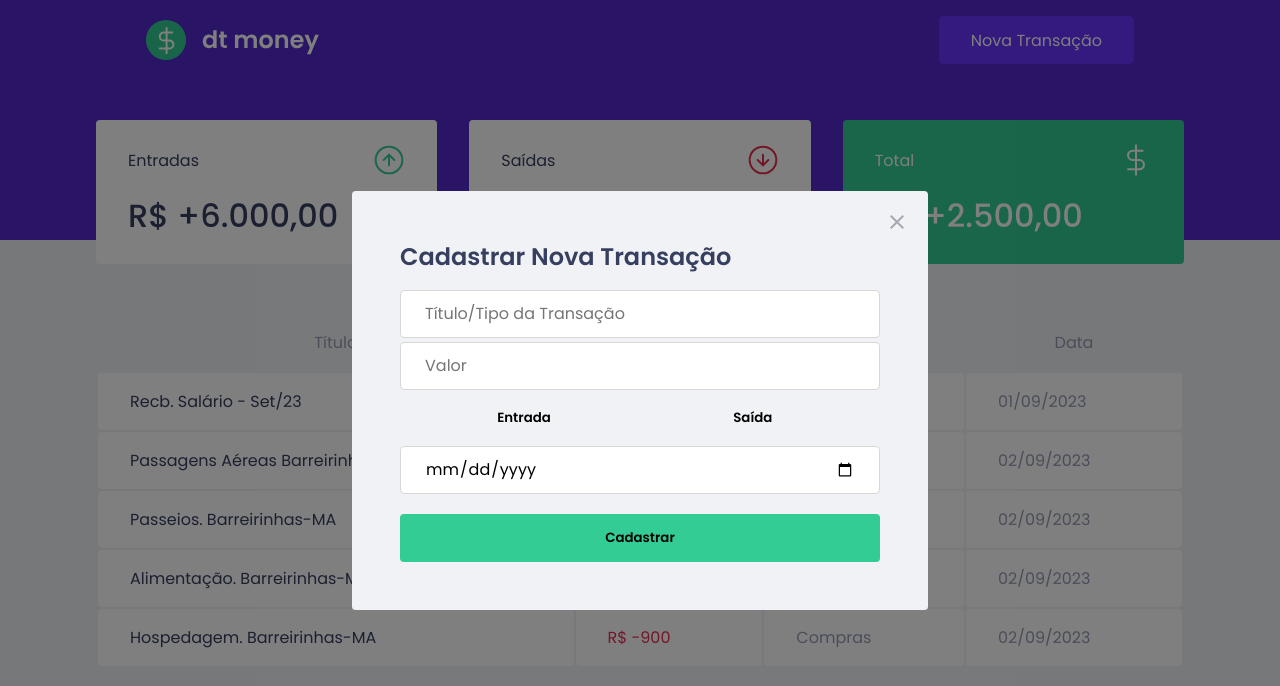
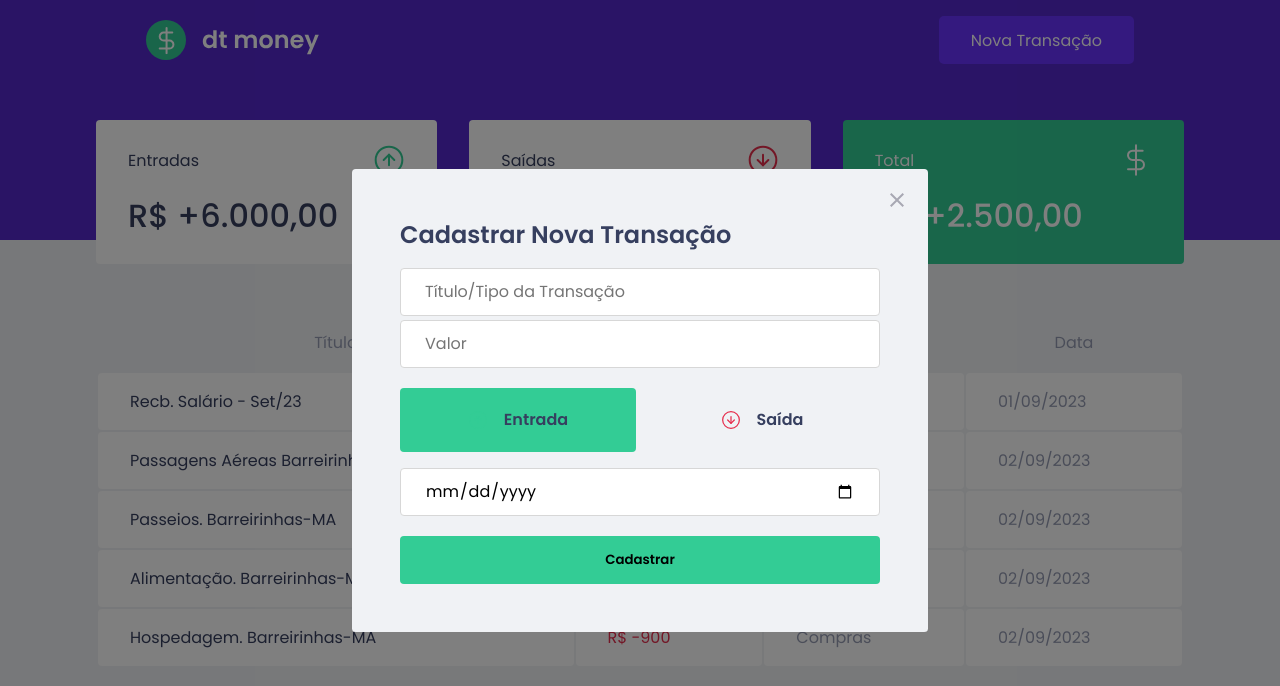
Before and after one commit to WernerHolanda/dw.money, a React (Create React App) app: page / in a window 1280 px wide. Both pictures are taken after a click on the button "Nova Transação". Shown: the top 686 px of the page. Built offline with nearby package versions, Linux system fonts and the light colour scheme.

Commit message:
new colors buttons

```diff
--- a/package.json
+++ b/package.json
@@ -3,6 +3,7 @@
   "version": "0.1.0",
   "private": true,
   "dependencies": {
+    "polished": "^4.2.2",
     "react": "^18.2.0",
     "react-dom": "^18.2.0",
     "react-modal": "^3.16.1",
--- a/src/components/NewTransactionModal/index.tsx
+++ b/src/components/NewTransactionModal/index.tsx
@@ -1,8 +1,10 @@
 import Modal from 'react-modal';
-import { Container } from './styles';
+import { Container, TransactionTypeContainer, RadioBox } from './styles';
+import incomeImg from '../../assets/Entradas.svg';
+import outcomeImg from '../../assets/Saídas.svg';
 
-import logoImg from '../../assets/Entradas.svg';
 import closeImg from '../../assets/Fechar-butao.svg';
+import { useState } from 'react';
 
 
 
@@ -14,15 +16,21 @@
 
 
 export function NewTransactionModal ({isOpen, onRequestClose} : NewTransactionModalProps){
+    const [type, setType] = useState('deposit');
+
 
     return (
-            <Modal isOpen={isOpen}
+            <Modal
+                isOpen={isOpen}
                 onRequestClose={onRequestClose}
                 overlayClassName="react-modal-overlay"
                 className="react-modal-content"
             >
 
-                <button className='react-modal-close' type='button' onClick={onRequestClose}>
+                <button
+                    className='react-modal-close'
+                    type='button'
+                    onClick={onRequestClose}>
                     <img src={closeImg}></img>
                 </button>
 
@@ -32,13 +40,30 @@
                     <input type='name' placeholder='Título/Tipo da Transação'></input>
                     <input type="number" placeholder='Valor' name="Valor" id="" />
 
-                    <button className='Entrada' type="submit" placeholder='Entrada' >Entrada</button>
-                    <button className='Saida' type="submit" placeholder='Saída'>Saída</button>
+                    <TransactionTypeContainer>
+                        <RadioBox //radiobox é um componente que eu criei, e todo componente tem propriedades, estas que eu posso criar
+                        //ou que eu posso usar as palavras de propriedadess que já existem
+                            className='Entrada'
+                            type="button"
+                            onClick={() => { setType('deposit'); }}
+                            isActive={type === 'deposit'}
+                            activeColor='green'
+                            >
+                            <img src={incomeImg} alt="Entrada" />
+                            <span>Entrada</span>
+                        </RadioBox>
 
-
-
-
-
+                        <RadioBox
+                            className='Saida'
+                            type="button"
+                            onClick={() => { setType('withdraw'); }}
+                            isActive={ type === 'withdraw'}
+                            activeColor='red'
+                        >
+                            <img src={outcomeImg} alt="Saída" />
+                            <span>Saída</span>
+                        </RadioBox>
+                    </TransactionTypeContainer>
 
                     <input type="date" placeholder='data' name="Data" id="" />
 
--- a/src/components/NewTransactionModal/styles.ts
+++ b/src/components/NewTransactionModal/styles.ts
@@ -1,4 +1,5 @@
 import styled from 'styled-components';
+import { darken } from 'polished'; //polished é um yarn add que usa js pra manipular e alterar as cores e efeitos do css. a usada aqui foi a darken, esta escurece o botão//
 
 export const Container = styled.div`
 
@@ -30,31 +31,30 @@
 
         transition: filter 0.3s;
         &:hover {
-    filter: brightness(0.9);
+            filter: brightness(0.9);
     }
 
     }
 
-    button.Entrada {
-        margin-left: 1rem;
-        margin-right: 0.80rem;
-        margin-bottom: 0.25rem;
-        height: 3rem;
-        border-radius: 0.25rem;
-        background: var(--background);
-        color: black;
-        width: 45%;
-    }
+    //button.Entrada {
+      //  margin-left: 1rem;
+        //margin-right: 0.80rem;
+        //margin-bottom: 0.25rem;
+        //height: 3rem;
+       // border-radius: 0.25rem;
+      //  background: var(--background);
+        //color: black;
+        //width: 45%;
+   // }
 
-    button.Saida {
-        //margin: 0.20rem;
-        height: 3rem;
-        border-radius: 0.25rem;
-        background: var(--background);
-        color: black;
-        width: 45%;
-        //image-rendering: ;
-    }
+    //button.Saida {
+      //  height: 3rem;
+      //  border-radius: 0.25rem;
+      //  background: var(--background);
+      //  color: black;
+      //  width: 45%;
+
+    //}
 
     button.Cadastrar {
         margin-top: 1rem;
@@ -62,7 +62,7 @@
         border-radius: 0.25rem;
         background: var(--green);
         width: 100%;
-        //margin-right: 2rem;
+        margin-right: 2rem;
     }
 
     button.Botao-fechar {
@@ -72,3 +72,55 @@
 
     }
 `;
+
+ export const TransactionTypeContainer = styled.div `
+    margin: 1rem  0 ;
+    display: grid;
+    grid-template-columns: 1fr 1fr;
+    gap: 0.5rem;
+
+ `
+
+ interface RadioboxProps {
+    isActive: boolean;
+    activeColor: 'green' | 'red';
+ }
+
+ const colors = {
+    green: '#33CC95',
+    red: '#E52E40'
+ };
+
+ export const RadioBox = styled.button<RadioboxProps>`
+
+        height: 4rem;
+        border: 1px solid #d7d7d7;
+        border-radius: 0.25rem;
+
+        background: ${(props) => props.isActive
+        ? colors[props.activeColor]
+        : 'transparent'
+        };
+
+
+        display: flex;
+        align-items: center;
+        justify-content: center;
+
+        &:hover {
+            border-color: ${darken(0.1, '#d7d7d7')};
+            //filter: brightness(0.9);
+        }
+
+    img {
+        height: 20px;
+        width: 20px;
+    }
+
+    span {
+        display: inline-block;
+        margin-left: 1rem;
+        font-size: 1rem;
+        color: var(--text-title);
+    }
+ `;
```
Also changed, not shown: 1 other file (tests, documents, lock files or other folders).
